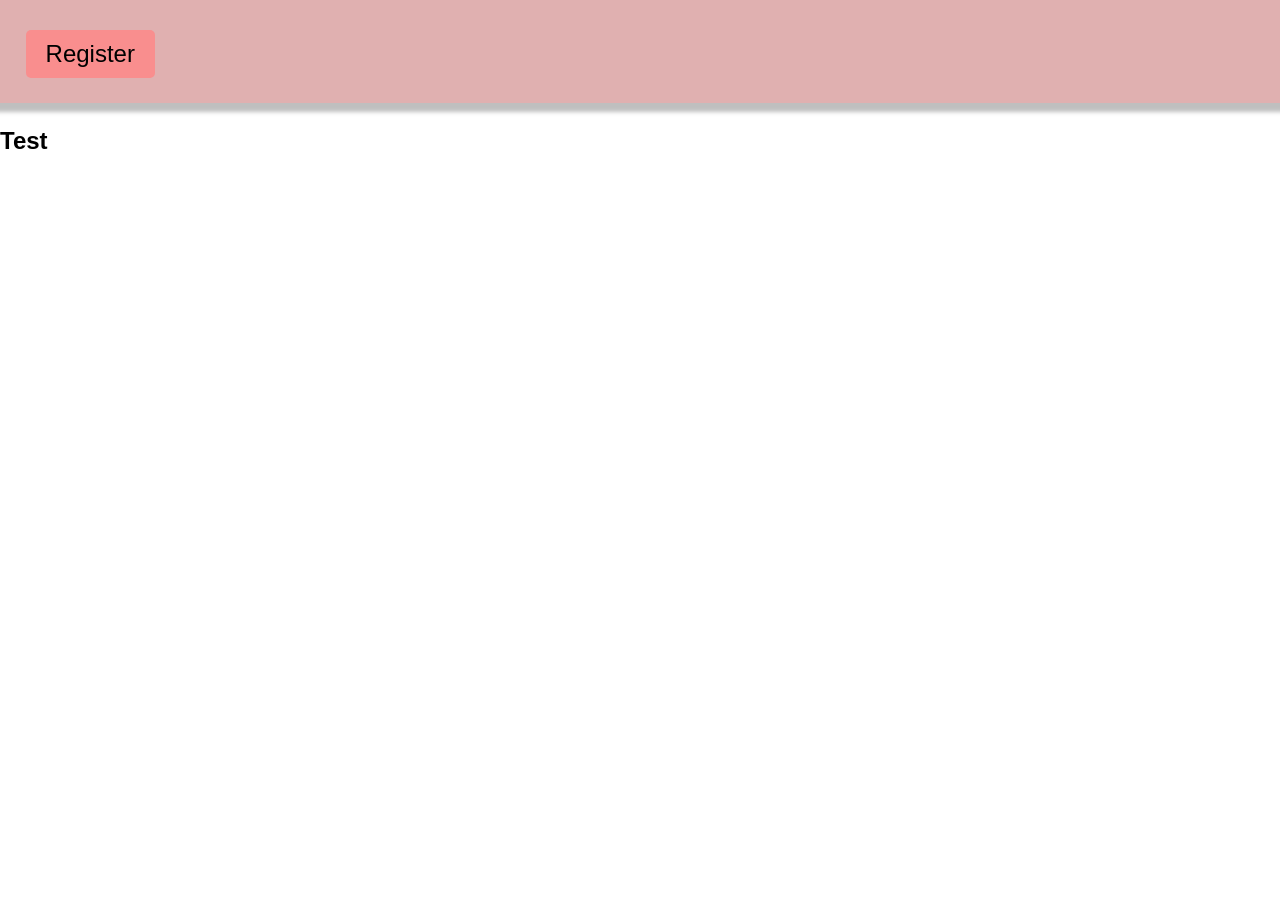
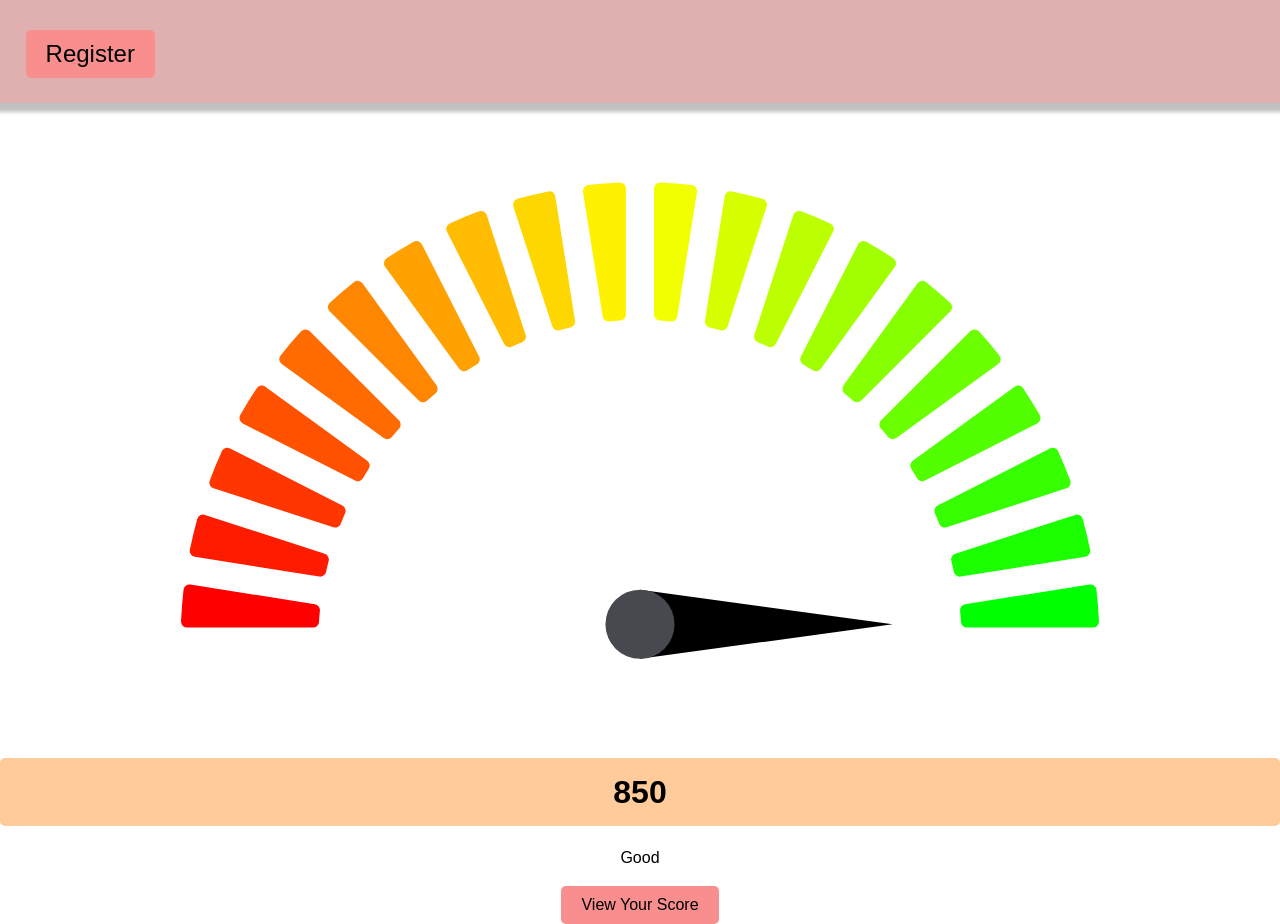
Before and after one commit to Omar1Ramadan/Deltahacks11, a React (Vite) app in the folder frontend/loan-ranger/: page /creditscore in a window 1280 px wide. Shown: the part 76-1000 px from the top of the page. Before the commit the page ends 800 px from the top, so only its background shows below. Built offline with nearby package versions, Linux system fonts and the light colour scheme; what cohere-ai would draw is missing.

Commit message:
added gauge for CreditScore page

```diff
--- a/frontend/loan-ranger/package.json
+++ b/frontend/loan-ranger/package.json
@@ -11,8 +11,10 @@
   },
   "dependencies": {
     "cohere-ai": "^7.15.2",
+    "lodash": "^4.17.21",
     "react": "^18.3.1",
     "react-dom": "^18.3.1",
+    "react-gauge-chart": "^0.5.1",
     "react-router-dom": "^6.28.1"
   },
   "devDependencies": {
--- a/frontend/loan-ranger/src/components/CreditScore.jsx
+++ b/frontend/loan-ranger/src/components/CreditScore.jsx
@@ -1,9 +1,28 @@
+import GaugeChart from "react-gauge-chart";
+import { useState } from 'react'
+
 function CreditScore() {
+  const [creditScore] = useState(850)
+  const minScore = 300
+  const maxScore = 850
+
+  const percent = (creditScore - minScore) / (maxScore - minScore)
 
     return (
-        <>
-        <h2>Test</h2>
-        </>
+        <div style={{ textAlign: "center", marginTop: "50px" }}>
+        <GaugeChart
+          id="credit-score-gauge"
+          nrOfLevels={20}
+          colors={["#FF0000", "#FF9900", "#00FF00"]}
+          arcWidth={0.3}
+          percent={percent}
+          textColor="transparent"
+          needleColor="#000000"
+        />
+        <h1 className="creditScore">{creditScore}</h1>
+        <p className="creditStatus">Good</p>
+        <button className="creditBtn">View Your Score</button>
+      </div>
     )
 }
 
--- /dev/null
+++ b/frontend/loan-ranger/src/stylesheets/CreditScore.css
@@ -0,0 +1,9 @@
+.creditBtn {
+    margin-top: 20px;
+    padding: 10px 20px;
+    background-color: #D9A9A9;
+    border: none;
+    border-radius: 10px;
+    box-shadow: 0px 4px 10px rgba(0, 0, 0, 0.2);
+    cursor: pointer;
+}
```
Also changed, not shown: 1 other file (tests, documents, lock files or other folders).
